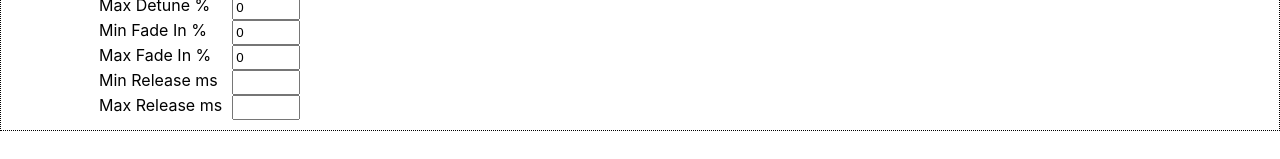
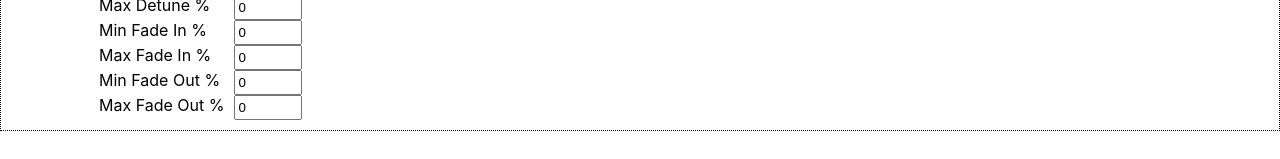
Before and after one commit to CodeKrakken/random-noise-generator, a React (Create React App) app: page / in a window 1280 px wide. Both pictures are taken after a click on the button "Add Node". Shown: the part 283-442 px from the top of the page. Built offline with nearby package versions, Linux system fonts and the light colour scheme.

Commit message:
Fade out successfully

```diff
--- a/src/App.jsx
+++ b/src/App.jsx
@@ -59,8 +59,8 @@ function App() {
       maxDetune       : clonedNode?.maxDetune         ??  0,
       minFadeIn       : clonedNode?.minFadeIn         ??  0,
       maxFadeIn       : clonedNode?.maxFadeIn         ??  0,
-      // minRelease      : 0,
-      // maxRelease      : 0,
+      minFadeOut      : clonedNode?.minFadeOut        ??  0,
+      maxFadeOut      : clonedNode?.maxFadeOut        ??  0,
     }
   }
 
@@ -164,31 +164,24 @@ function App() {
                 const noteLengthPercentage  = (minLength + Math.random() * (maxLength - minLength))
                 noteLength = intervalLength / 100 * noteLengthPercentage
 
-                const fadeInPercentage  = getRangeValue('fade in', i)
-                // const release = getRangeValue('release', i)
+                const fadeInPercentage  = getRangeValue('fade in' , i)
+                const fadeOutPercentage = getRangeValue('fade out', i)
 
-                // const endOfFadeIn = intervalLength / 100 * fadeInPercentage
                 const level       = ((minLevel + Math.random() * (maxLevel - minLevel))/100)/nodes.filter(node => node.nextInterval).length
 
                 if (noteLength < intervalLength) {
                   setTimeout(() => {nodes[i].gain.gain.setValueAtTime(0, context.currentTime)}, noteLength*1000)
                 }
 
-                // await nodes[i].gain.gain.setValueAtTime(0, 0)
                 if (cycling) {
-                  const fadeInDuration = noteLength / 100 * fadeInPercentage
+                  const fadeInDuration  = noteLength  / 100 * fadeInPercentage
+                  const fadeOutDuration = noteLength  / 100 * fadeOutPercentage
+
                   nodes[i].gain.gain.setValueAtTime(0, 0)
                   nodes[i].gain.gain.linearRampToValueAtTime(level, nodes[i].thisInterval + fadeInDuration)
+                  nodes[i].gain.gain.linearRampToValueAtTime(0,     nodes[i].thisInterval + fadeOutDuration)
                 }
 
-                // const timeOfRelease = nodes[i].nextInterval - intervalLength/1000/100*release
-                // const timeToWait = (timeOfRelease - context.currentTime)*1000
-
-                // setTimeout(() => {
-                //   const timeSinceStart = context.currentTime
-                //   nodes[i].gain.gain.setValueAtTime(level, timeSinceStart)
-                //   nodes[i].gain.gain.linearRampToValueAtTime(0, nodes[i].nextInterval)
-                // }, timeToWait)
               } catch (error) {
                 console.log(error.message)
               }
--- a/src/components/Node.jsx
+++ b/src/components/Node.jsx
@@ -13,8 +13,8 @@ export default function Node({ node, i, setNodes, nodes, scales, waveShapes, int
     'Max Detune %',
     'Min Fade In %',
     'Max Fade In %',
-    'Min Release ms',
-    'Max Release ms'
+    'Min Fade Out %',
+    'Max Fade Out %'
   ]
 
   return <div className="node" id={`node${i}`}>
@@ -202,11 +202,11 @@ export default function Node({ node, i, setNodes, nodes, scales, waveShapes, int
         <div className="row inner-row">
           <input
             className='textbox'
-            title={'min release'}
-            id={`min release${i}`}
+            title={'min fade out'}
+            id={`min fade out${i}`}
             type="number"
-            value={node.minRelease}
-            onChange={(e) => setNodes([nodes.slice(0, i), {...nodes[i], minRelease: +e.target.value}, nodes.slice(i+1)].flat())}
+            value={node.minFadeOut}
+            onChange={(e) => setNodes([nodes.slice(0, i), {...nodes[i], minFadeOut: +e.target.value}, nodes.slice(i+1)].flat())}
             maxlength={4}
           />
         </div>
@@ -214,11 +214,11 @@ export default function Node({ node, i, setNodes, nodes, scales, waveShapes, int
         <div className="row inner-row">
           <input
             className='textbox'
-            title={'max release'}
-            id={`max release${i}`}
+            title={'max fade out'}
+            id={`max fade out${i}`}
             type="number"
-            value={node.maxRelease}
-            onChange={(e) => setNodes([nodes.slice(0, i), {...nodes[i], maxRelease: +e.target.value}, nodes.slice(i+1)].flat())}
+            value={node.maxFadeOut}
+            onChange={(e) => setNodes([nodes.slice(0, i), {...nodes[i], maxFadeOut: +e.target.value}, nodes.slice(i+1)].flat())}
             maxlength={4}
           />
         </div>
```
